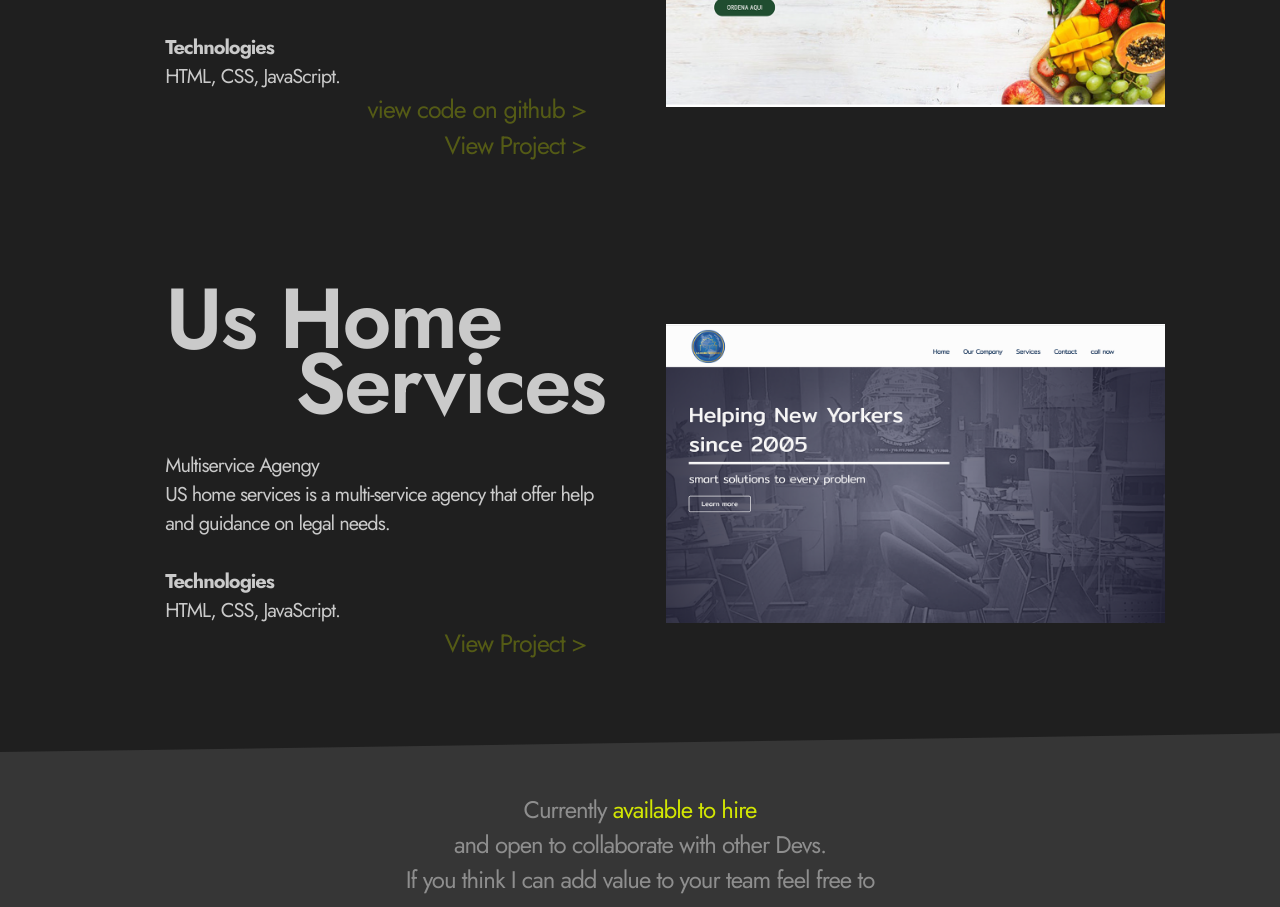
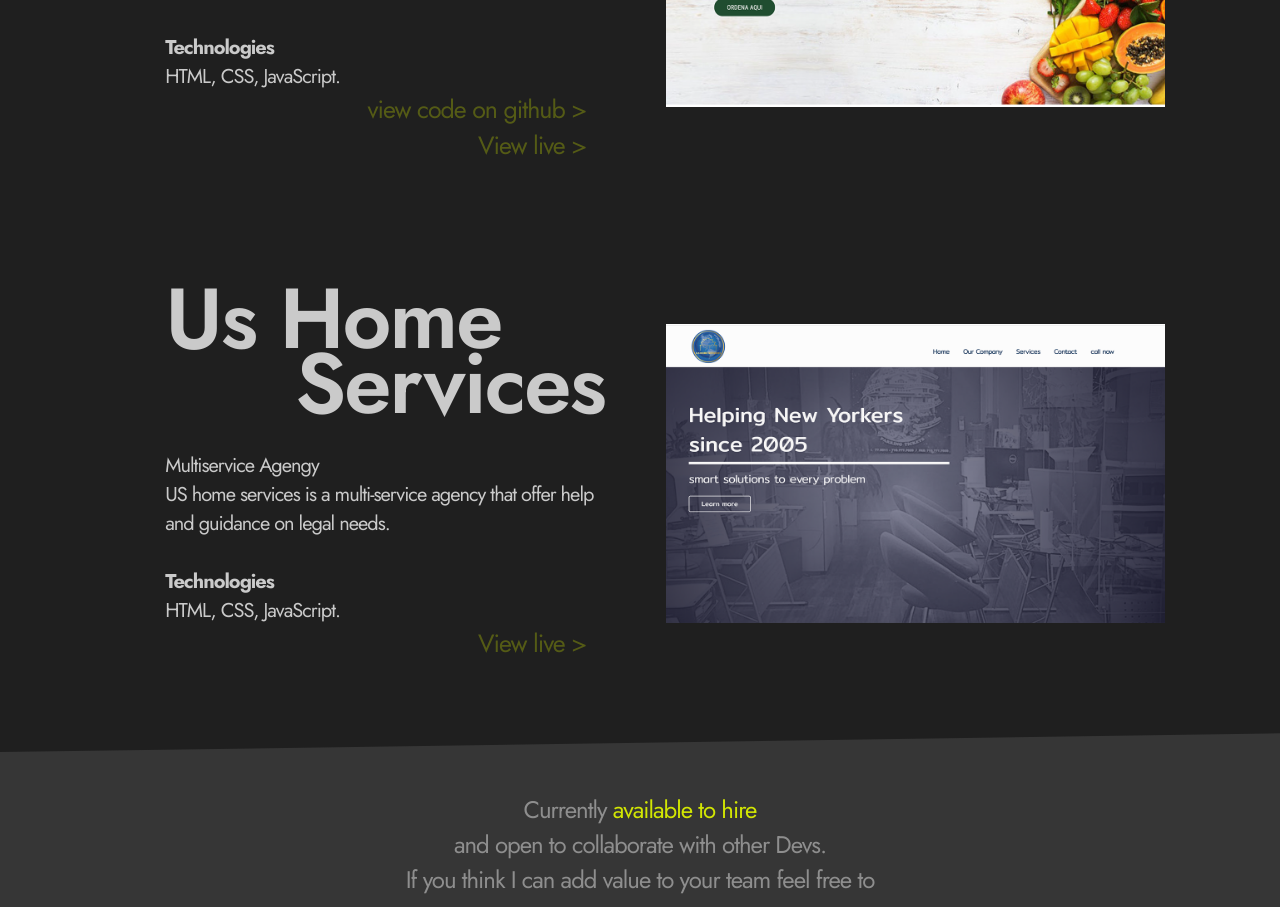
Before and after one commit to AndersBau/portfolio, a React (Create React App) app: page / in a window 1280 px wide. Shown: the part 2620-3527 px from the top of the page. Built offline with nearby package versions, Linux system fonts and the light colour scheme; a web font is replaced by a local one.

Commit message:
fixing words

```diff
--- a/src/components/WorkListHome.js
+++ b/src/components/WorkListHome.js
@@ -50,7 +50,7 @@ const WorkListHome = () => {
             <a href="https://github.com/AndersBau/megafruver" target="_blank" rel="noreferrer">view code on github > </a>
           </p>
           <p className="view-project">
-            <a href="https://megafruver.org/" target="_blank" rel="noreferrer">View Project > </a>
+            <a href="https://megafruver.org/" target="_blank" rel="noreferrer">View live > </a>
           </p>
         </div>
         <div className="item_split-image bgItem-4">
@@ -65,7 +65,7 @@ const WorkListHome = () => {
           <h4>Technologies</h4>
           <p>HTML, CSS, JavaScript.</p>
           <p className="view-project">
-            <a href="https://ushomeservices.net/index.html" target="_blank" rel="noreferrer">View Project > </a>
+            <a href="https://ushomeservices.net/index.html" target="_blank" rel="noreferrer">View live > </a>
           </p>
         </div>
         <div className="item_split-image bgItem-3">
```
